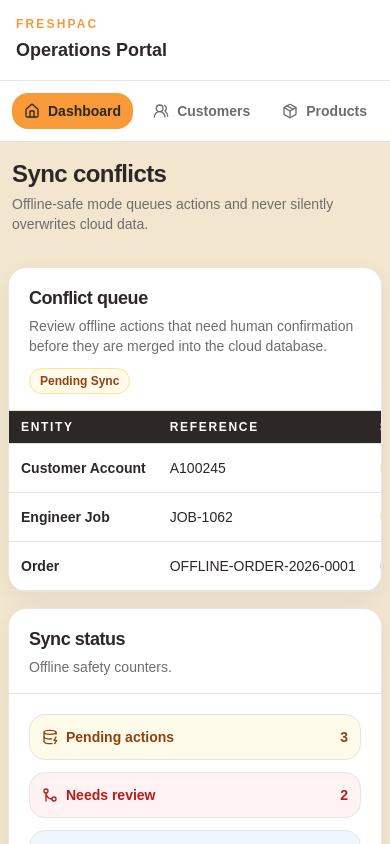
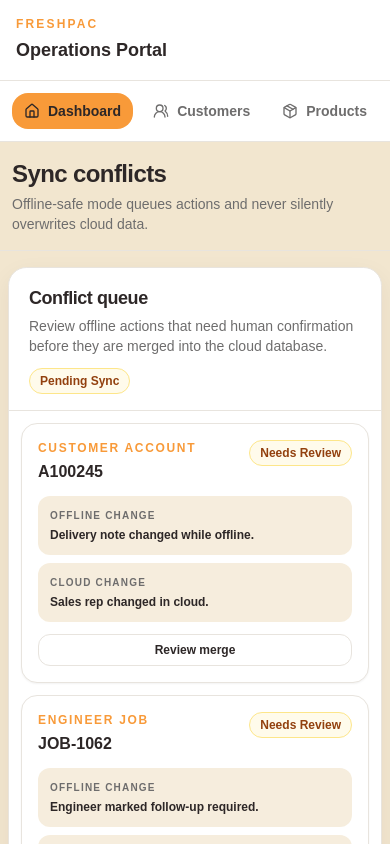
Before and after one commit to AnimeJunkie1412/Freshpac_007_V2, a Next.js app: page /portal/sales/sync-conflicts in a window 390 px wide. Shown: the top 844 px of the page. Built offline with nearby package versions, Linux system fonts and the light colour scheme.

Commit message:
Add mobile sync conflict cards

```diff
--- a/src/app/portal/sales/sync-conflicts/page.tsx
+++ b/src/app/portal/sales/sync-conflicts/page.tsx
@@ -54,6 +54,44 @@ export default function SyncConflictsPage() {
           </CardHeader>
 
           <CardContent className="p-0">
+            <div className="block p-3 md:hidden">
+              <div className="grid gap-3">
+                {conflicts.map((conflict) => (
+                  <div
+                    key={`${conflict.entity}-${conflict.reference}`}
+                    className="rounded-2xl border border-freshpac-panel bg-white p-4 shadow-sm"
+                  >
+                    <div className="flex items-start justify-between gap-3">
+                      <div className="min-w-0">
+                        <p className="text-xs font-black uppercase tracking-[0.14em] text-freshpac-orange">
+                          {conflict.entity}
+                        </p>
+                        <p className="mt-1 truncate text-base font-black text-freshpac-charcoal">
+                          {conflict.reference}
+                        </p>
+                      </div>
+
+                      <Badge tone={conflict.status === "Pending Sync" ? "info" : "warning"}>
+                        {conflict.status}
+                      </Badge>
+                    </div>
+
+                    <div className="mt-3 grid gap-2">
+                      <ConflictDetail label="Offline change" value={conflict.offlineChange} />
+                      <ConflictDetail label="Cloud change" value={conflict.cloudChange} />
+                    </div>
+
+                    <div className="mt-3">
+                      <Button type="button" size="sm" variant="secondary" className="w-full">
+                        {conflict.action}
+                      </Button>
+                    </div>
+                  </div>
+                ))}
+              </div>
+            </div>
+
+            <div className="hidden md:block">
               <div className="portal-scroll-panel">
                 <table className="fp-compact-table min-w-full border-collapse">
                   <thead>
@@ -88,6 +126,7 @@ export default function SyncConflictsPage() {
                     ))}
                   </tbody>
                 </table>
+              </div>
             </div>
           </CardContent>
         </Card>
@@ -134,6 +173,15 @@ export default function SyncConflictsPage() {
   );
 }
 
+function ConflictDetail({ label, value }: { label: string; value: string }) {
+  return (
+    <div className="rounded-xl bg-freshpac-cream/70 p-3">
+      <p className="text-[10px] font-black uppercase tracking-[0.12em] text-freshpac-grey">{label}</p>
+      <p className="mt-1 text-xs font-bold text-freshpac-charcoal">{value}</p>
+    </div>
+  );
+}
+
 function StatusRow({
   icon,
   label,
```
Lines whose indentation alone changed are shown as unchanged.
